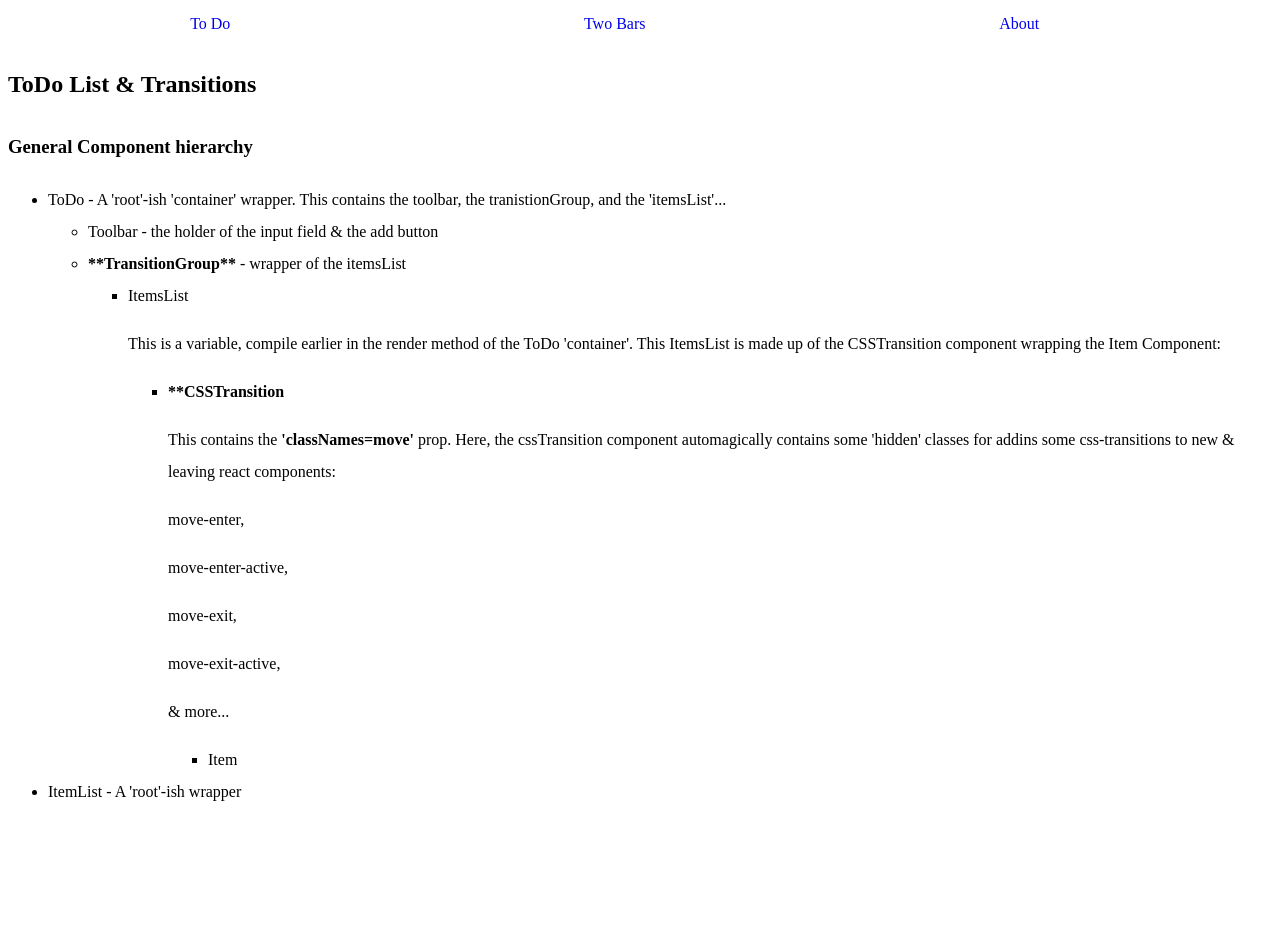
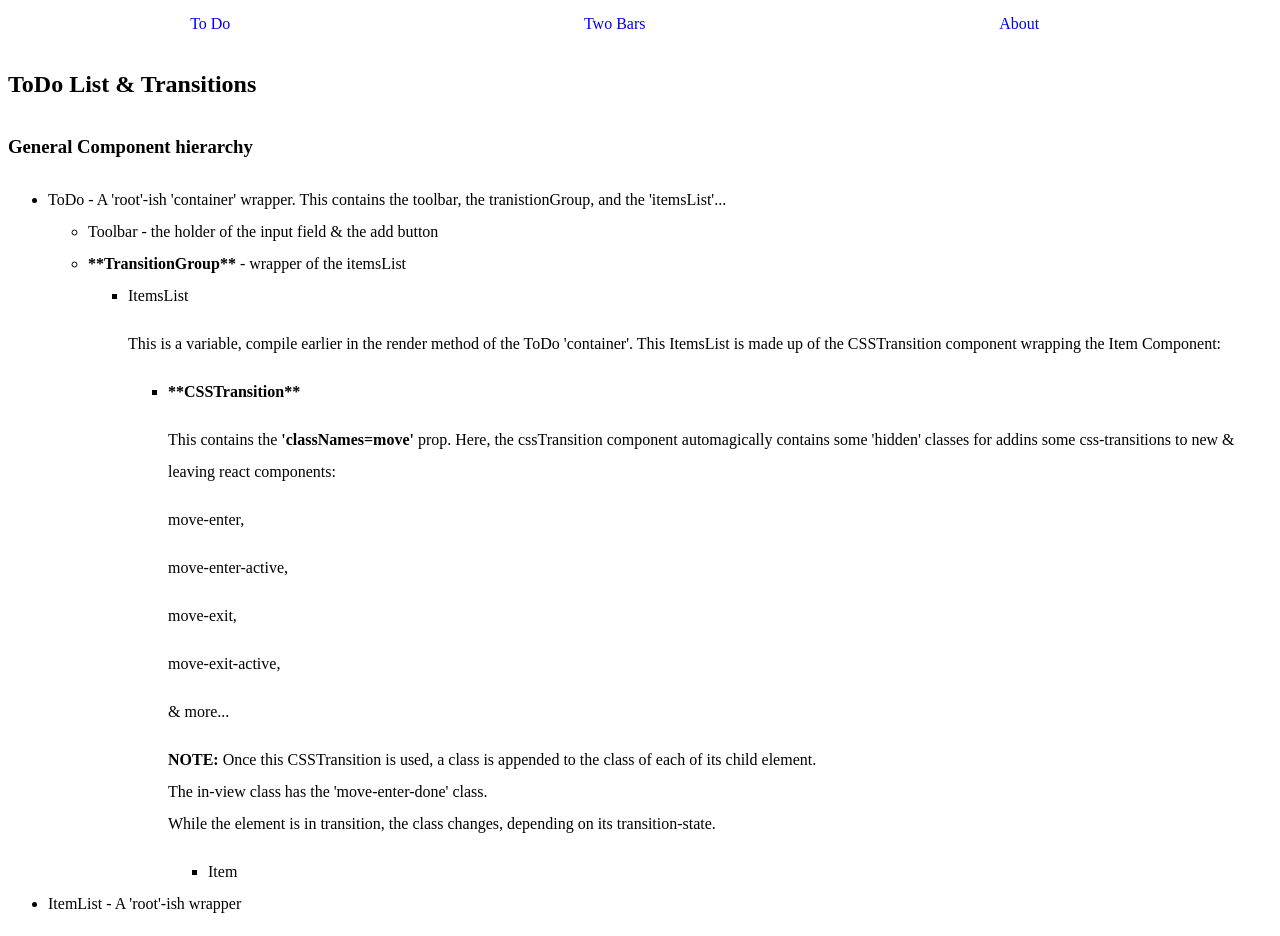
Before and after one commit to imagineLife/reactTransitions, a React app: page /about in a window 1280 px wide. Before the commit the page ends 824 px from the top, so only its background shows below. Built offline with nearby package versions, Linux system fonts and the light colour scheme.

Commit message:
Adds more explanation text

```diff
--- a/src/components/About/index.js
+++ b/src/components/About/index.js
@@ -16,13 +16,16 @@ export default function About() {
 		    						<p>This is a variable, compile earlier in the render method of the ToDo 'container'. This ItemsList is made up of the CSSTransition component wrapping the Item Component:</p>
 		    						<ul>
 		    							<li>
-		    								<b>**CSSTransition</b>
+		    								<b>**CSSTransition**</b>
 		    								<p>This contains the <b>'classNames=move'</b> prop. Here, the cssTransition component automagically contains some 'hidden' classes for addins some css-transitions to new & leaving react components:</p>
 		    								<p>move-enter,</p>
 		    								<p>move-enter-active,</p>
 		    								<p>move-exit,</p>
 		    								<p>move-exit-active,</p>
 		    								<p>& more...</p>
+		    								<p><b>NOTE:</b> Once this CSSTransition is used, a class is appended to the class of each of its child element. <br />
+		    								The in-view class has the 'move-enter-done' class.<br />
+		    								While the element is in transition, the class changes, depending on its transition-state.</p>
 		    								<ul>
 		    									<li>Item</li>
 		    								</ul>
```
